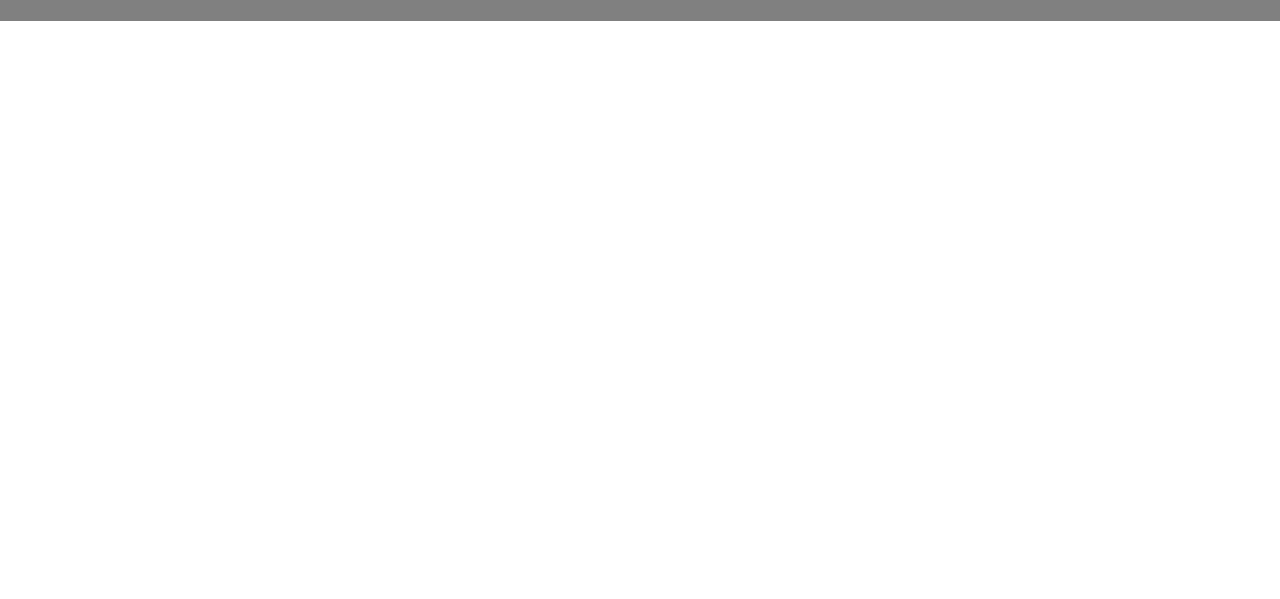
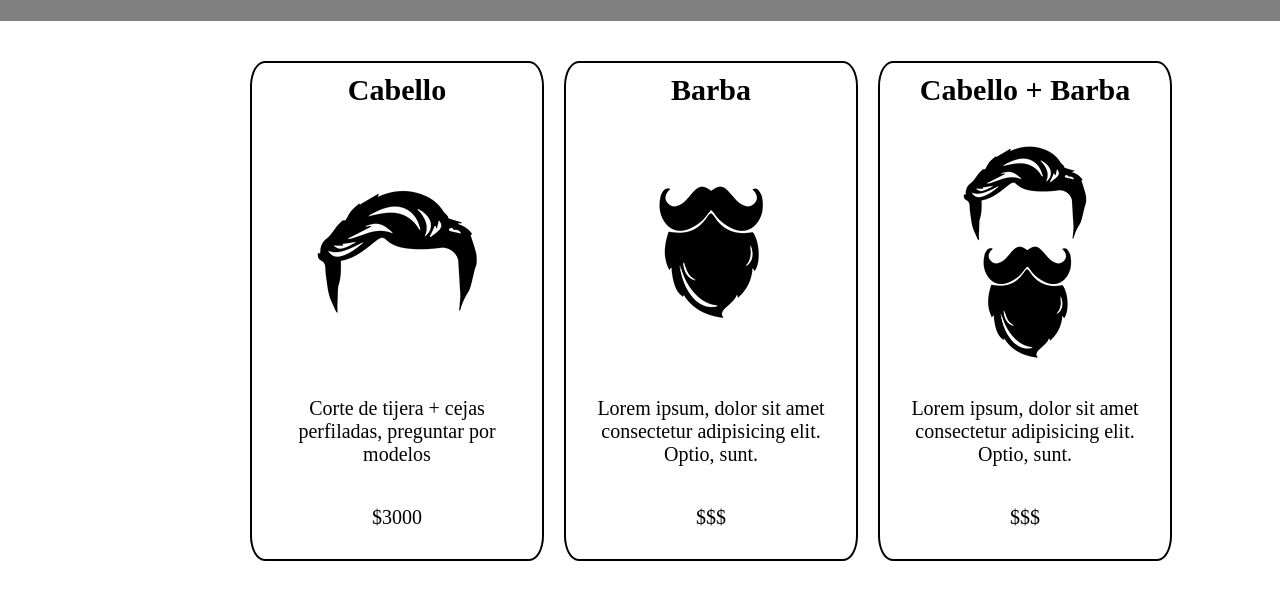
Before and after one commit to EstradaCode/BarberiaAlura, a plain HTML site: page index.html in a window 1280 px wide. Shown: the part 273-872 px from the top of the page. Before the commit the page ends 800 px from the top, so only its background shows below. Drawn offline with Linux system fonts and the light colour scheme.

Commit message:
nueva seccion añadida. Arreglar problemas de div

```diff
--- a/index.html
+++ b/index.html
@@ -21,8 +21,26 @@
         </div>
     </header>
     <main>
-            <!--HACER LISTA DE PRODUCTOS-->
-
+        <section class="PRODUCTOS">
+           <div class="producto">
+                    <h2 id="li">Cabello</h2>
+                    <img id="li" src="imagenes/cabello.jpg">
+                    <p id="li">Corte de tijera + cejas perfiladas, preguntar por modelos</p>
+                    <p id="li">$3000</p>
+           </div> <!--HACER LISTA DE PRODUCTOS-->
+           <div class="producto">
+                <h2 id="li">Barba</h2>
+                <img id="li"src="imagenes/barba.jpg">
+                <p id="li">Lorem ipsum, dolor sit amet consectetur adipisicing elit. Optio, sunt.</p>
+                <p id="li">$$$</p>
+            </div>
+            <div class="producto">
+                <h2 id="li">Cabello + Barba</h2>
+                <img id="li"src="imagenes/cabello+barba.jpg">
+                <p id="li">Lorem ipsum, dolor sit amet consectetur adipisicing elit. Optio, sunt.</p>
+                <p id="li">$$$</p>
+            </div>
+        </section>
     </main>
 </body>
 </html>
--- a/style.css
+++ b/style.css
@@ -28,3 +28,32 @@ nav a {
     color: #000000;
     font-size: 22px;
 }
+.PRODUCTOS{
+    display: flex;
+    width: 900px;
+    margin: 0 auto;
+    padding: 40px;
+}
+.producto{
+    border:  solid 2px #000000;
+    border-radius: 5%;
+    display: flex;
+    align-items: center;
+    flex-direction: column;
+    justify-content: center;
+    margin-left: 20px;
+    width: 300px;
+    box-sizing: border-box;
+}
+.producto > #li{
+    padding: 10px 20px;
+}
+.producto > p{
+    text-align: center;
+    margin-bottom: 20px;
+    font-size: 20px;
+    font-weight: 300;
+}
+.producto > h2{
+    font-size: 30px;
+}
```
